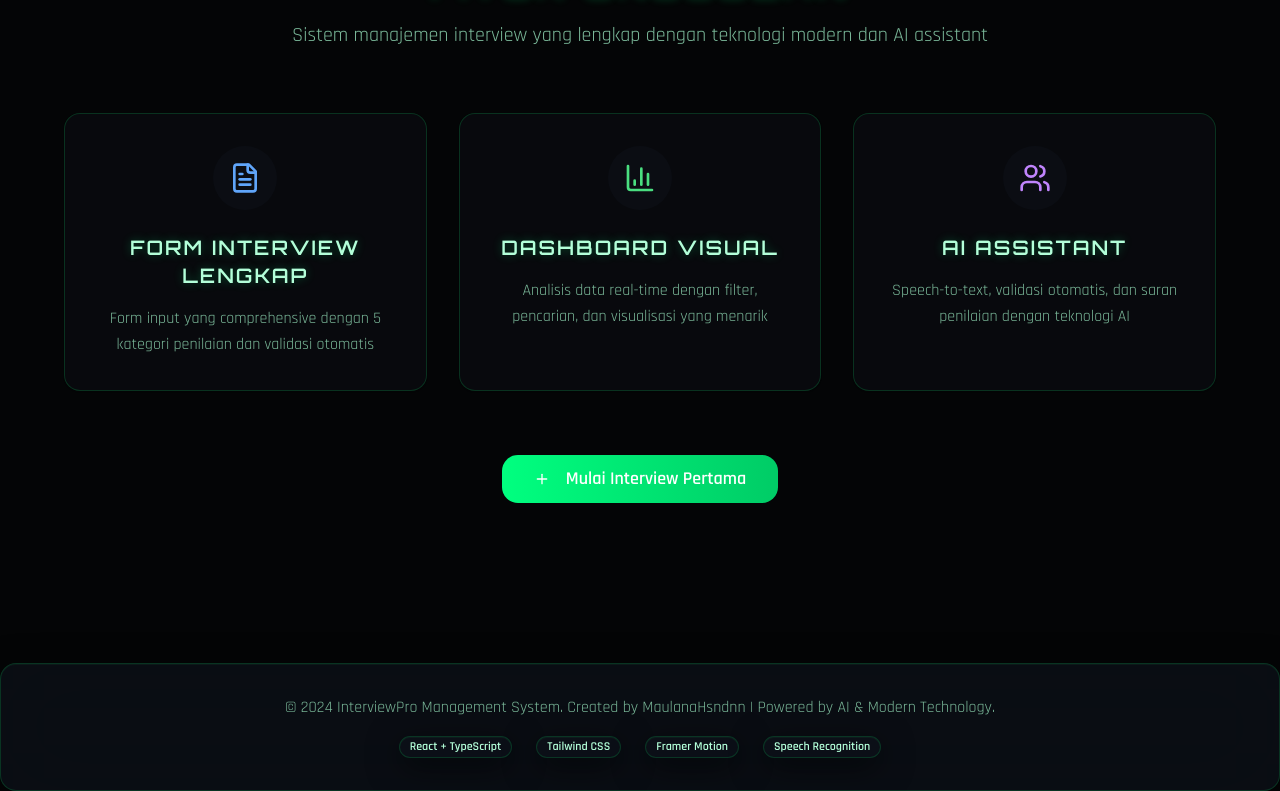
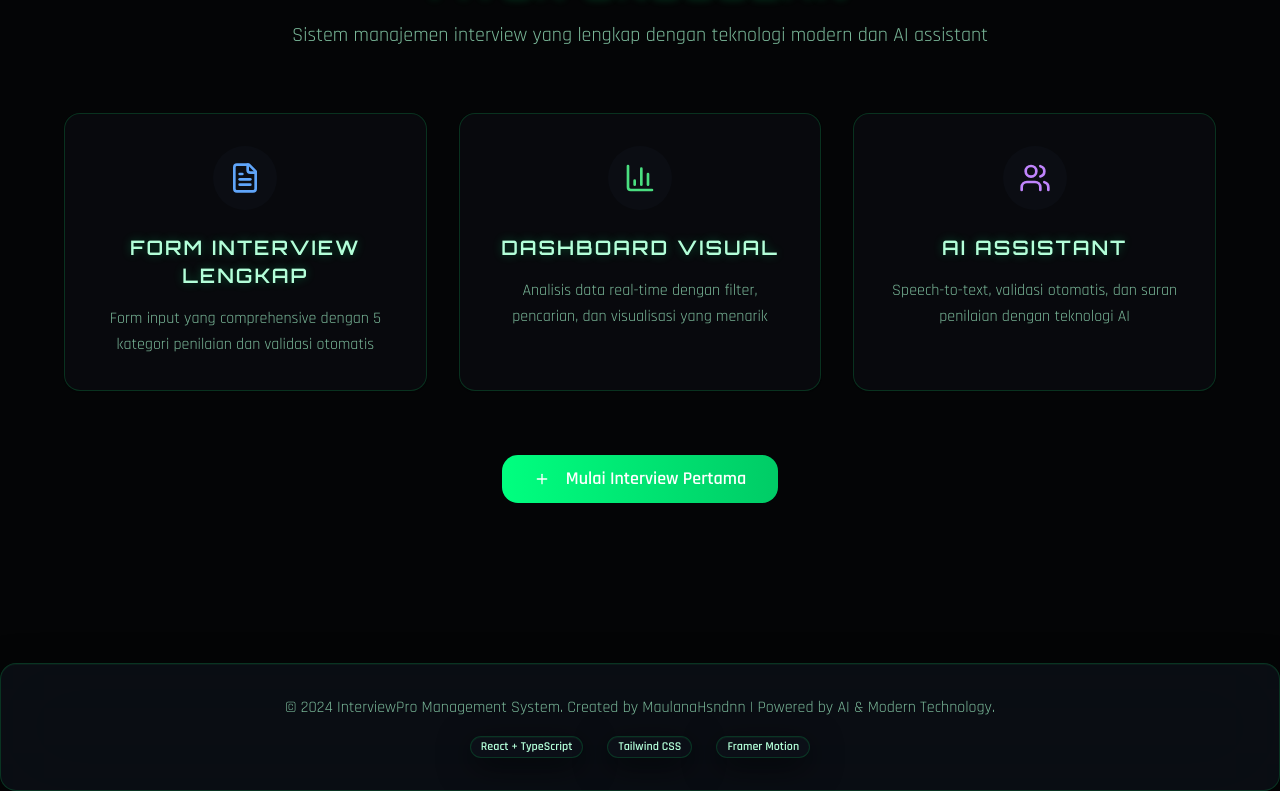
Before and after one commit to maulanahsndn/sinergi-visual-insight, a React (Vite) app: page / in a window 1280 px wide. Shown: the part 1011-1802 px from the top of the page. Built offline with nearby package versions, Linux system fonts and the light colour scheme.

Commit message:
Visual edit in Lovable
Edited UI in Lovable

```diff
--- a/src/pages/Index.tsx
+++ b/src/pages/Index.tsx
@@ -273,9 +273,7 @@ const Index = () => {
             <Badge variant="outline" className="glass-card border-glass-border/50">
               Framer Motion
             </Badge>
-            <Badge variant="outline" className="glass-card border-glass-border/50">
-              Speech Recognition
-            </Badge>
+
           </div>
         </div>
       </footer>
```
